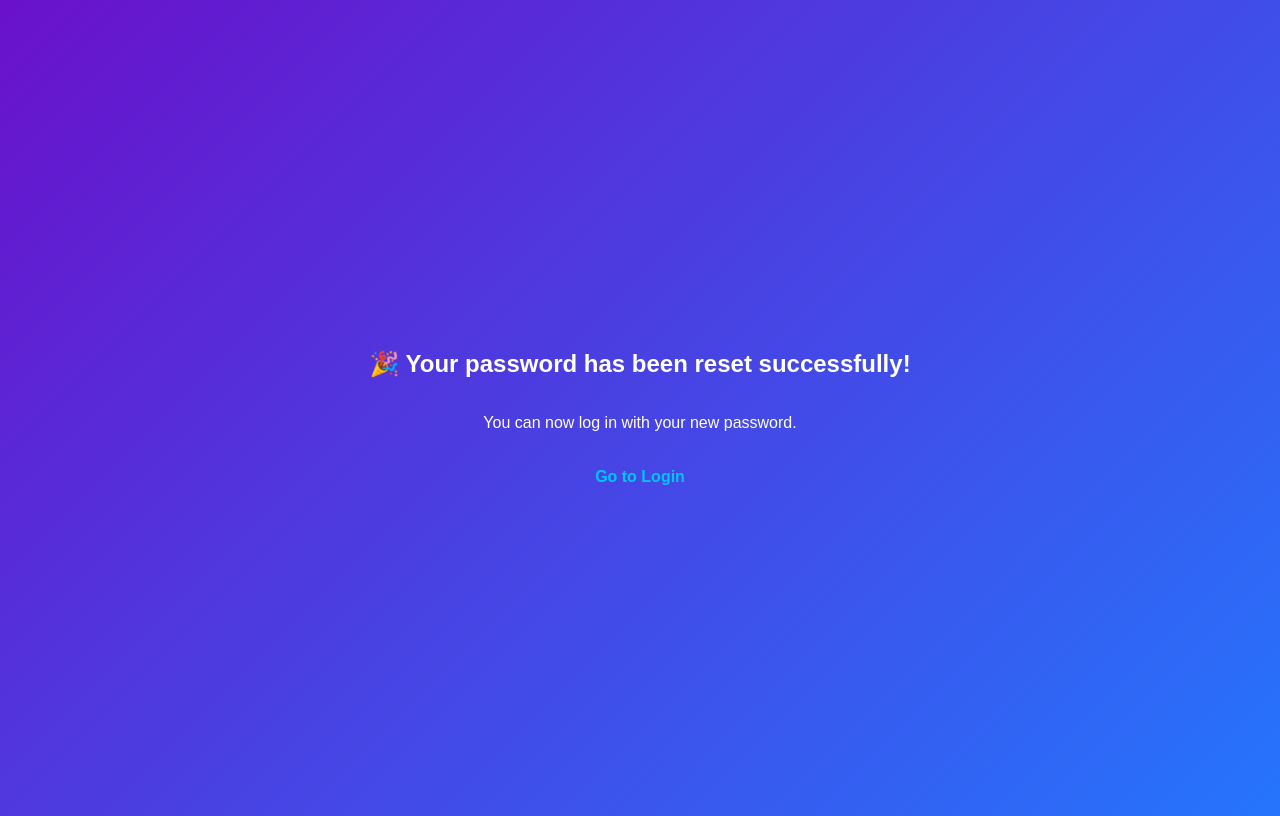
After one commit to sachindantani33/dynamic_project, a Django app: page /reset_password_complete/ in a window 1280 px wide. The commit adds this page. Run offline with Django 5.2, Linux system fonts and the light colour scheme; data comes from the database, SQL or seed files in the repository; both versions use the stored data as it was after the commit.

Commit message:
Fixed password reset issue with CustomPasswordResetConfirmView

```diff
--- a/myapp/templates/web-site/login.html
+++ b/myapp/templates/web-site/login.html
@@ -157,7 +157,7 @@
       <!-- 🔹 Links to Signup / Forgot Password -->
       <div class="extra">
         <p>Don't have an account? <a href="{% url 'register_user' %}">Sign Up</a></p>
-        <p><a href="{% url 'forgot_password' %}">Forgot Password?</a></p>
+        <p><a href="{% url 'forgot_view' %}">Forgot Password?</a></p>
       </div>
     </form>
 
--- /dev/null
+++ b/myapp/templates/web-site/password_reset_done.html
@@ -0,0 +1,32 @@
+<!DOCTYPE html>
+<html lang="en">
+<head>
+  <meta charset="UTF-8">
+  <title>Password Reset Complete</title>
+  <style>
+    body {
+      display:flex;
+      justify-content:center;
+      align-items:center;
+      height:100vh;
+      flex-direction:column;
+      background:linear-gradient(135deg,#6a11cb,#2575fc);
+      color:white;
+      font-family:"Poppins",sans-serif;
+      text-align:center;
+    }
+    a {
+      color:#00c6ff;
+      text-decoration:none;
+      margin-top:20px;
+      font-weight:600;
+    }
+    a:hover { text-decoration:underline; }
+  </style>
+</head>
+<body>
+  <h2>🎉 Your password has been reset successfully!</h2>
+  <p>You can now log in with your new password.</p>
+  <a href="{% url 'login_user' %}">Go to Login</a>
+</body>
+</html>
--- a/myproject/settings.py
+++ b/myproject/settings.py
@@ -158,7 +158,8 @@ STATICFILES_STORAGE = 'whitenoise.storage.CompressedManifestStaticFilesStorage'
 DEFAULT_AUTO_FIELD = 'django.db.models.BigAutoField'
 
 
-
+DEFAULT_DOMAIN = "untraveling-demeritoriously-jorden.ngrok-free.dev"
+DEFAULT_PROTOCOL = "https"
 
 
 
--- a/myproject/urls.py
+++ b/myproject/urls.py
@@ -27,6 +27,11 @@ from myapp.views import *
 
 from django.urls import path, include
 from myapp import views
+from django.contrib.auth import views as auth_views
+
+
+# from myapp.customviews import CustomPasswordResetView
+
 
 urlpatterns = [
     path('admin/', admin.site.urls),
@@ -54,14 +59,34 @@ urlpatterns = [
 
     path('login_user/', login_user, name='login_user'),
     path('signup_view/', signup_view, name='register_user'),
-    path('forgot_view/', forgot_view, name='forgot_password'),
+    # path('forgot_view/', forgot_view, name='forgot_password'),
     path('logout_view/', logout_view, name='logout_user'),
     path('profile/', views.profile_view, name='profile'),
-    path('profile/edit/', views.edit_profile, name='edit_profile')
+    path('profile/edit/', views.edit_profile, name='edit_profile'),
 
 
+    path('forgot/', views.forgot_view, name='forgot_view'),
 
+    # 🔹 Built-in password reset flow
+      # Reset link (confirm)
+    path('reset/<uidb64>/<token>/',
+         CustomPasswordResetConfirmView.as_view(),
+         name='password_reset_confirm'),
 
+    # Send email
+    path('reset_password/',
+         auth_views.PasswordResetView.as_view(template_name="web-site/password_reset.html"),
+         name='reset_password'),
+
+    # Email sent page
+    path('reset_password_sent/',
+         auth_views.PasswordResetDoneView.as_view(template_name="web-site/password_reset_sent.html"),
+         name='password_reset_done'),
+
+    # Password reset done
+    path('reset_password_complete/',
+         auth_views.PasswordResetCompleteView.as_view(template_name="web-site/password_reset_done.html"),
+         name='password_reset_complete'),
     # dashboard end
 
 ]
```
Also changed, not shown: myapp/customviews.py (added, +14 -0 lines), myapp/templates/web-site/password_reset_email.html (added, +26 -0 lines), myapp/templates/web-site/password_reset_form.html (added, +61 -0 lines), myapp/templates/web-site/password_reset_sent.html (added, +31 -0 lines), myapp/views.py (+30 -10 lines), db.sqlite3, myapp/templates/web-site/password_reset.html (renamed from myapp/templates/web-site/forgot_page.html).
